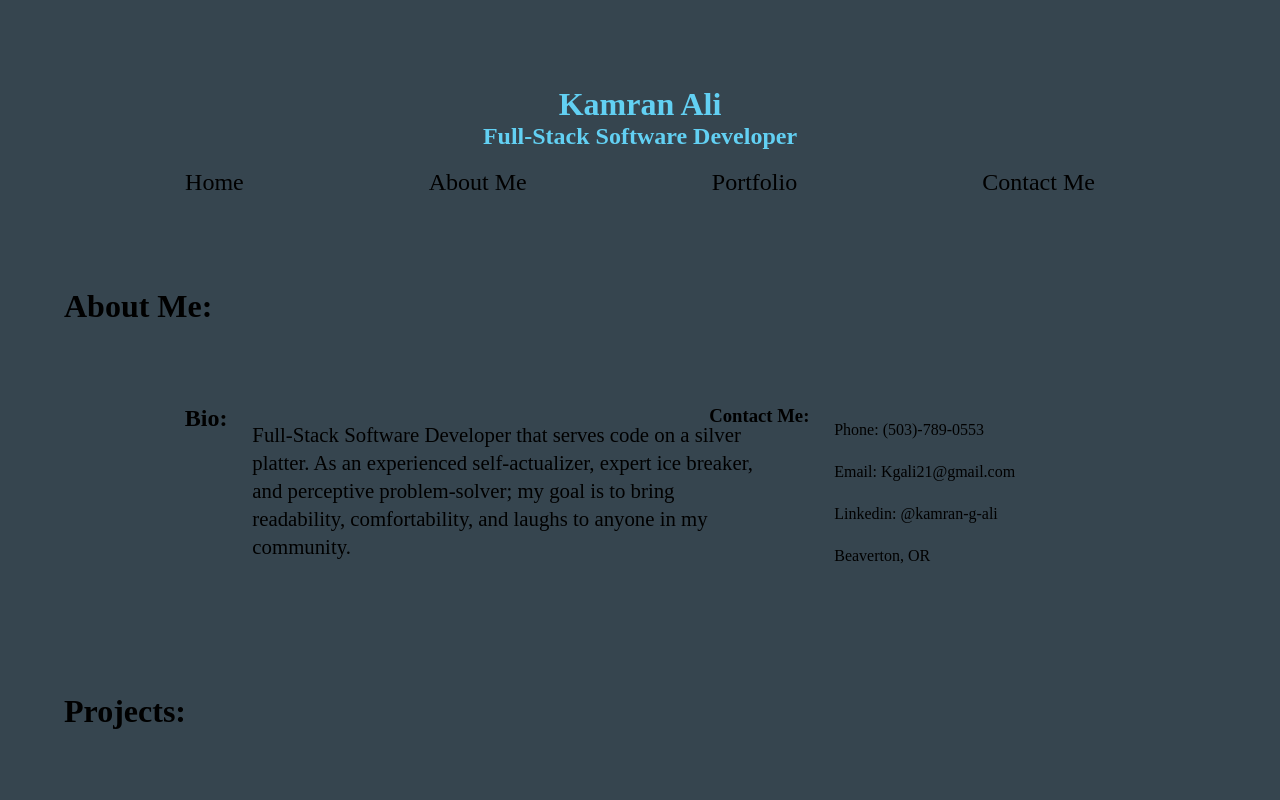
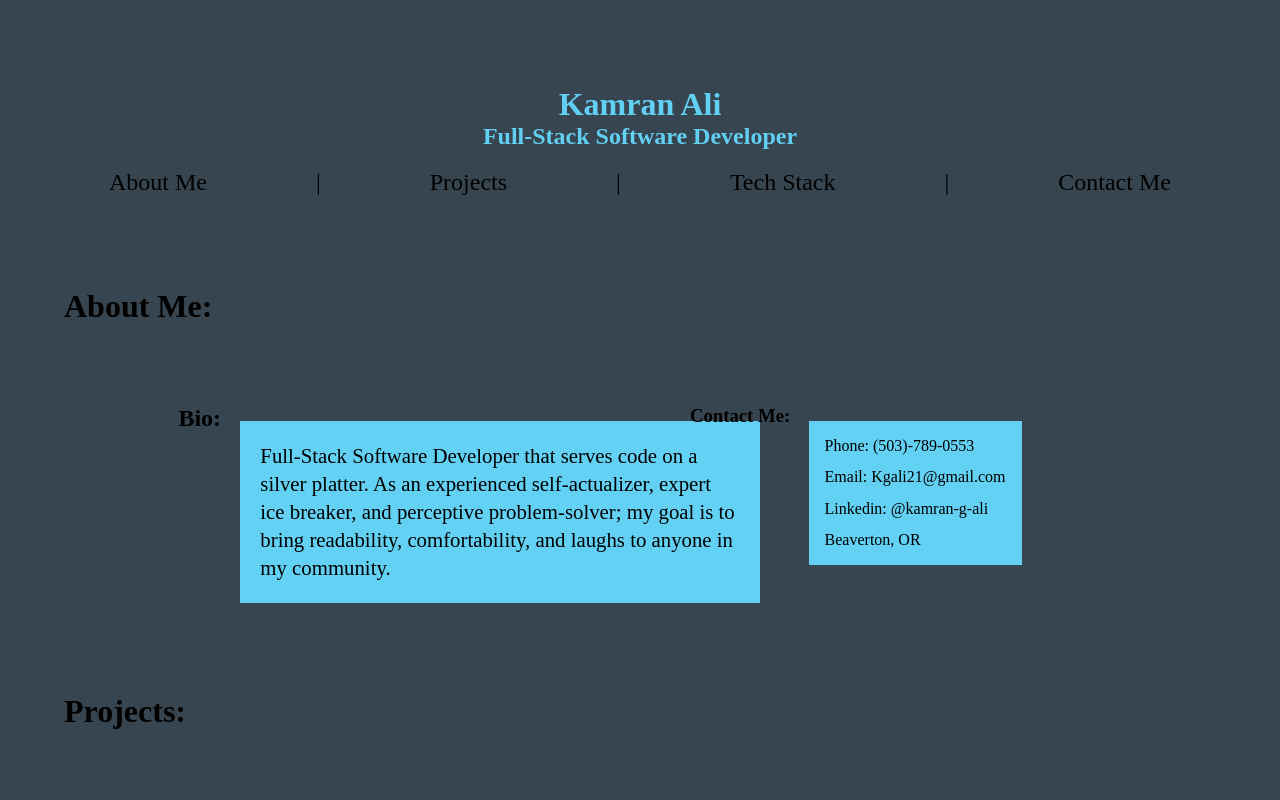
Before and after one commit to kgali21/kam-portfolio, a React app: page / in a window 1280 px wide. Shown: the top 800 px of the page. Built offline with nearby package versions, Linux system fonts and the light colour scheme.

Commit message:
changed navigation titles

```diff
--- a/src/components/SideBarNav.css
+++ b/src/components/SideBarNav.css
@@ -14,7 +14,7 @@
   font-size: x-large;
 }
 
-.Nav :hover {
+.Nav p:hover {
   color: #66dbffee;
   cursor: pointer;
 }
--- a/src/components/SideBarNav.js
+++ b/src/components/SideBarNav.js
@@ -3,9 +3,12 @@ import styles from './SideBarNav.css';
 
 const SideBarNav = () => (
       <nav className={styles.Nav}>
-        <p>Home</p>
         <p>About Me</p>
-        <p>Portfolio</p>
+        <div>|</div>
+        <p>Projects</p>
+        <div>|</div>
+        <p>Tech Stack</p>
+        <div>|</div>
         <p>Contact Me</p>
       </nav>
 );
--- a/src/components/aboutMe/AboutMe.css
+++ b/src/components/aboutMe/AboutMe.css
@@ -20,6 +20,8 @@
     line-height: 3.5vh;
     font-size: 1.3em;
     width: 25em;
+    background-color: #66dbffee;
+    padding: 1em;
 }
 
 .ContactMeContents {
@@ -27,4 +29,8 @@
     flex-direction: column;
     justify-content: space-between;
     margin: 1em 5em 0em -10em;
+    background-color: #66dbffee;
+    width: auto;
+    padding: 1em;
+
 }
```
